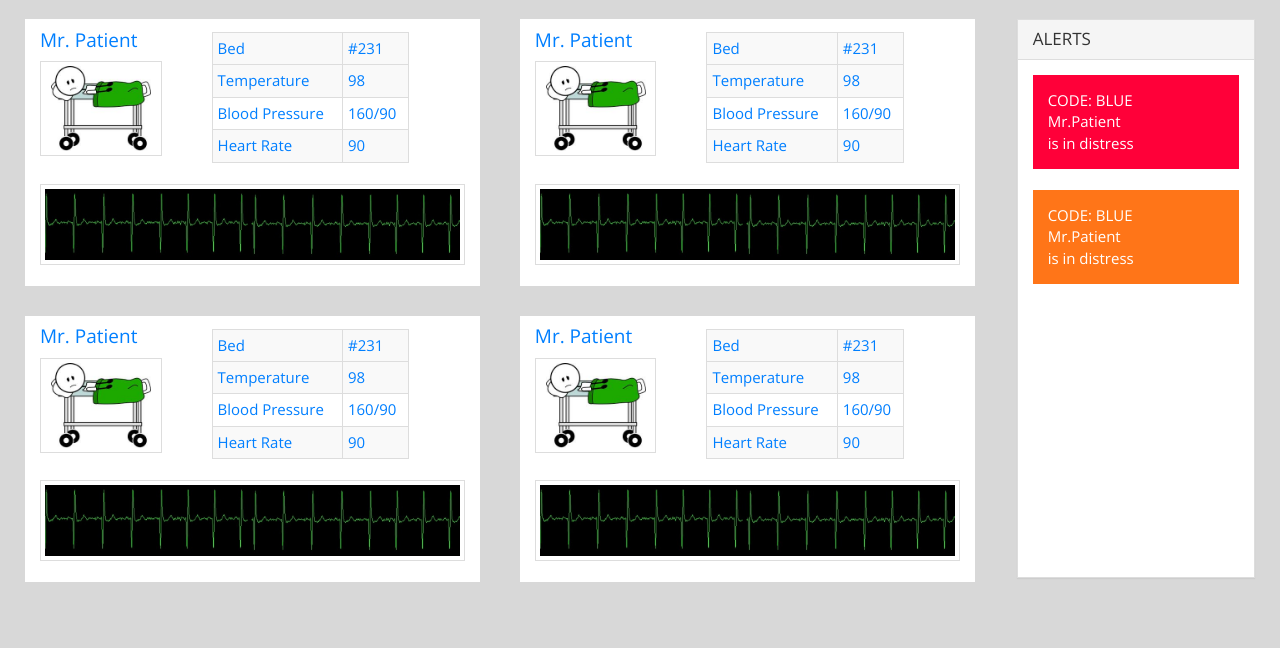
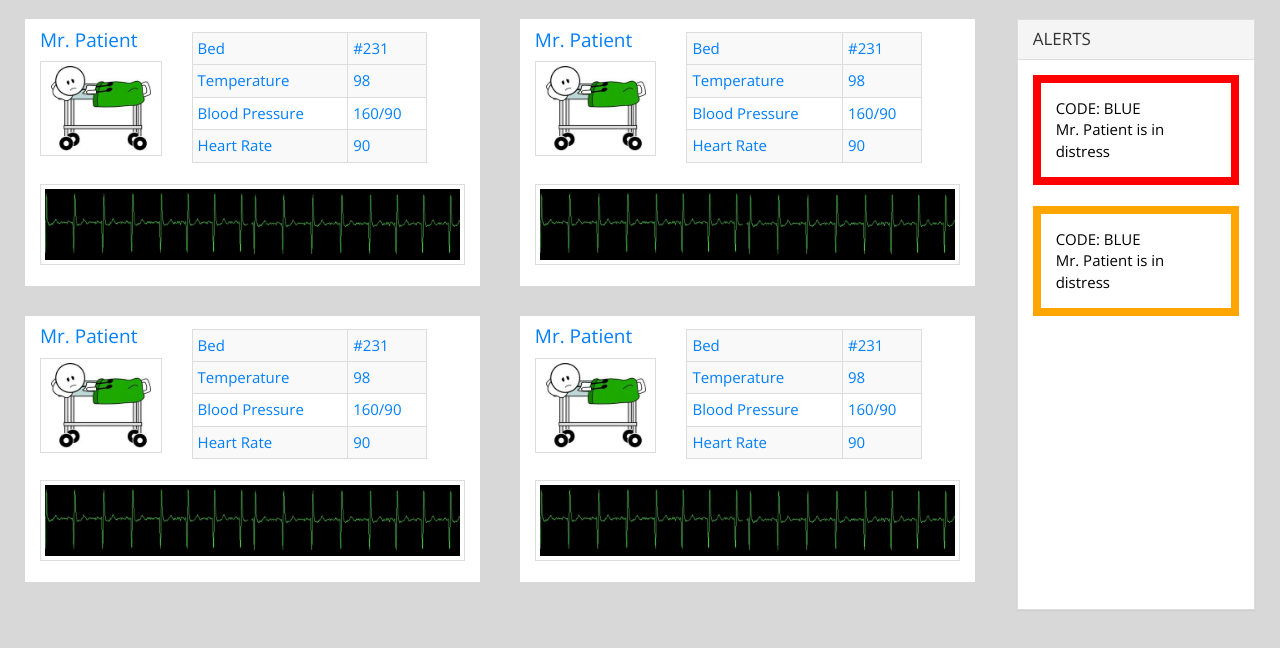
Before and after one commit to whopper/S-Pi-Web, a website: page overview.html in a window 1280 px wide. Shown: the part 54-702 px from the top of the page. Drawn offline with nearby package versions, Linux system fonts and the light colour scheme.

Commit message:
(WEB-40)Make table slightly wider to fill space
Changed the size of the columns to make the patient tables fit better
in the card.

```diff
--- a/overview.css
+++ b/overview.css
@@ -20,6 +20,21 @@ body {
 
 .tab {
     margin-top:13px;
-    margin-left:20px;
+  /*  margin-left:20px;*/
+}
+
+.alert_red {
+    background-color:white;
+    border:8px solid;
+    border-color:red;
+    color:black;
 
 }
+
+.alert_orange {
+    background-color:white;
+    border:8px solid;
+    border-color:orange;
+    color:black;
+
+}
--- a/overview.html
+++ b/overview.html
@@ -68,7 +68,7 @@
                                     <img src=./images/patient.jpg alt="Patient Photo Not Available" width="100px"/>
                                 </div>
                             </div>
-                            <div class="col-xs-6 col-sm-6 tab">
+                            <div class="col-xs-6 col-sm-7 tab">
                              <table class='table table-striped table-condensed table-hover table-bordered'>
                           <!--       <thead>
                                       <tr>
@@ -111,7 +111,7 @@
                                     <img src=./images/patient.jpg alt="Patient Photo Not Available" width="100px"/>
                                 </div>
                             </div>
-                            <div class="col-xs-6 col-sm-6 tab">
+                            <div class="col-xs-6 col-sm-7 tab">
                              <table class='table table-striped table-condensed table-hover table-bordered'>
                       <!--           <thead>
                                       <tr>
@@ -160,7 +160,7 @@
                                     <img src=./images/patient.jpg alt="Patient Photo Not Available" width="100px"/>
                                 </div>
                             </div>
-                            <div class="col-xs-6 col-sm-6 tab">
+                            <div class="col-xs-6 col-sm-7 tab">
                               <table class='table table-striped table-condensed table-hover table-bordered'>
                       <!--           <thead>
                                       <tr>
@@ -203,7 +203,7 @@
                                     <img src=./images/patient.jpg alt="Patient Photo Not Available" width="100px"/>
                                 </div>
                             </div>
-                            <div class="col-xs-6 col-sm-6 tab">
+                            <div class="col-xs-6 col-sm-7 tab">
                               <table class='table table-striped table-condensed table-hover table-bordered'>
                              <!--    <thead>
                                       <tr>
@@ -251,15 +251,15 @@
                         <h3 class="panel-title">ALERTS</h3>
                       </div>
                       <div class="panel-body">
-                            <div class="alert alert-danger" role="alert">CODE: BLUE <br/> Mr.Patient <br/> is in distress</div>
-                            <div class="alert alert-warning" role="alert">CODE: BLUE <br/> Mr.Patient <br/> is in distress</div>
+                            <div class="alert alert-danger alert_red" role="alert">CODE: BLUE <br/> Mr. Patient is in distress </div>
+                            <div class="alert alert-warning alert_orange" role="alert">CODE: BLUE <br/> Mr. Patient is in distress</div>
                             <br/>  <br/>  <br/>  <br/>  <br/>
                             <br/>  <br/>  <br/>  <br/>  <br/>  <br/>  <br/>
                         </div>
                     </div>
 
                 </div>
-                <!-- end of right column -->
+            <!-- end of right column -->
             </div>
         </div>
         </div>
```
